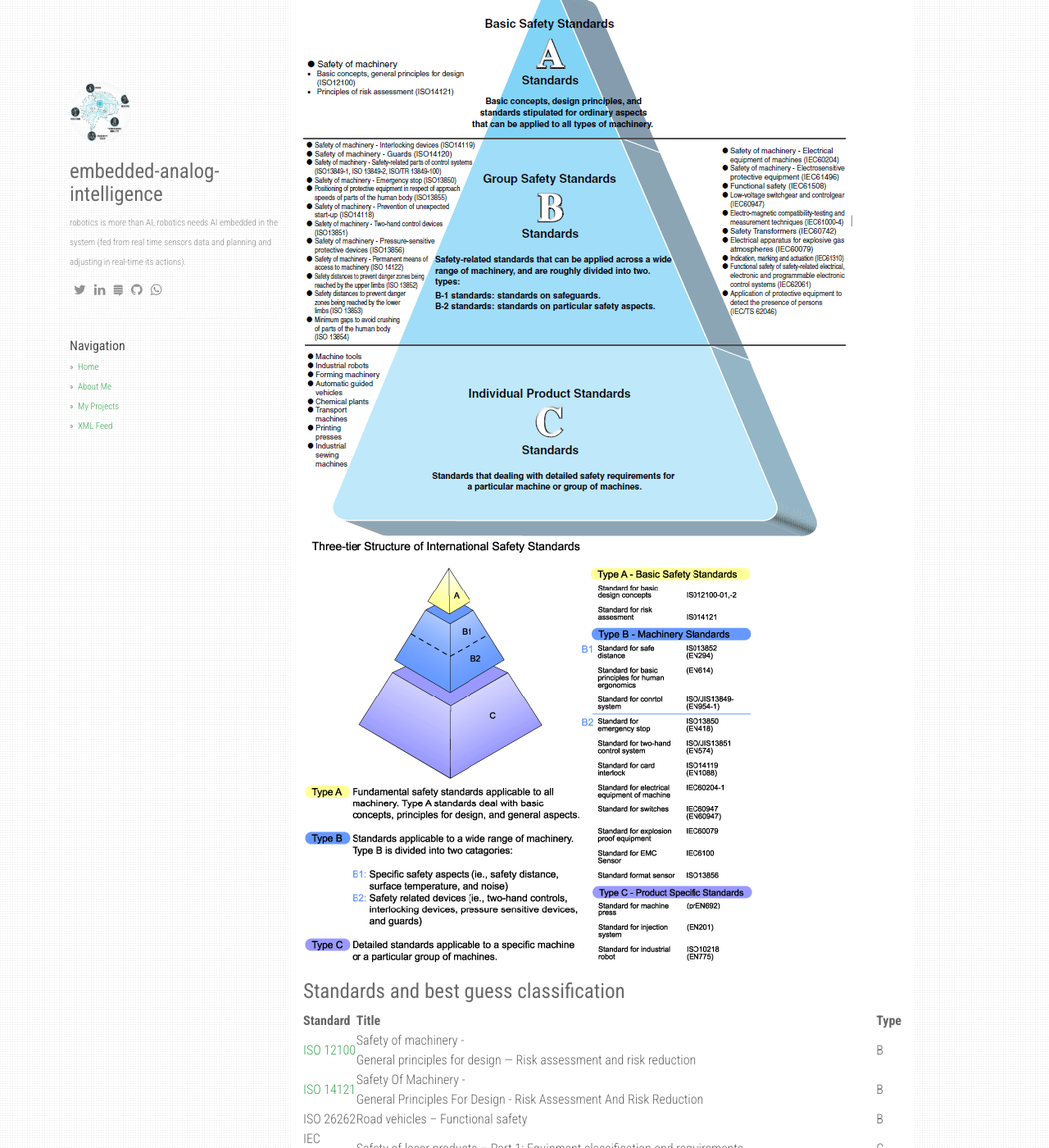
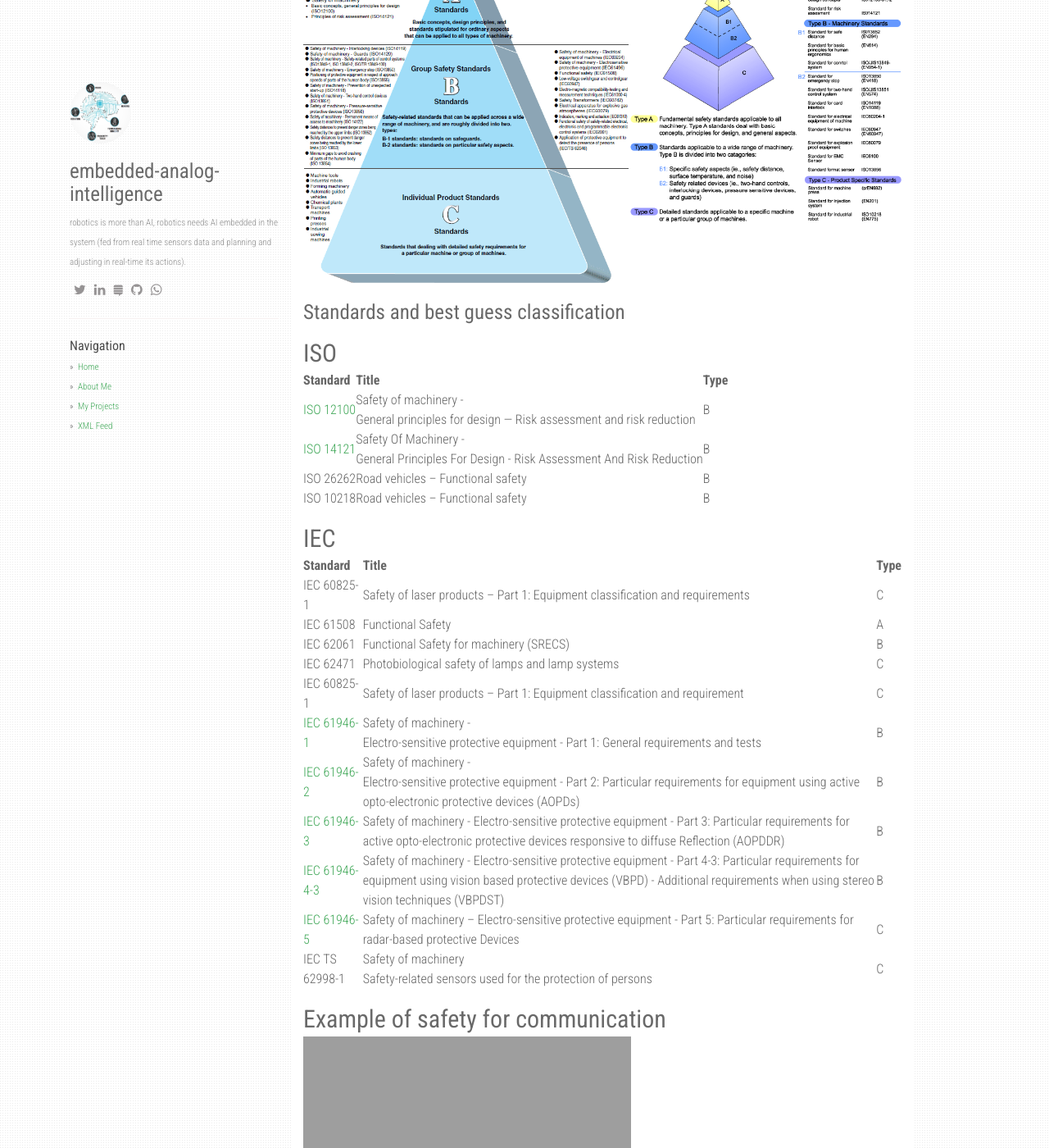
Before and after one commit to matt-chv/embedded-analog-intelligence, a Jekyll site: the page built from _posts/2020-03-16-Safety_Components.md, in a window 1280 px wide and 1400 px high, scrolled down 602 px. Shown: the whole window at 82% size. Built offline with Jekyll 4.4.1, drawn with Linux system fonts in a browser that asks for light colours; nearby versions of some CDN libraries; our own code applies the rules of GitHub Pages for plain Markdown files; comment, search, counter and statistics services are not loaded; some of the changed text lies outside the part shown.

Commit message:
Update 2020-03-16-Safety_Components.md

```diff
--- a/_posts/2020-03-16-Safety_Components.md
+++ b/_posts/2020-03-16-Safety_Components.md
@@ -21,17 +21,26 @@
 * type C: Detailed standards applicable to a *specific machine* or a particular group of machines
 
 ## a few pyramids
-| pyramid 1 | pyramid 2 |
-|---------------|------------------|
-| ![]({{ site.baseurl }}/static/img/safety_pyramid_1.gif) | ![]({{ site.baseurl }}/static/img/safety_pyramid_2.gif)
+
+| pyramid 1                                               | pyramid 2                                               |
+|---------------------------------------------------------|---------------------------------------------------------|
+| ![]({{ site.baseurl }}/static/img/safety_pyramid_1.gif) | ![]({{ site.baseurl }}/static/img/safety_pyramid_2.gif) |
 
 # Standards and best guess classification
+
+## ISO
 
 | Standard  | Title                                   | Type  |
 |-----------|-----------------------------------------|-------|
 | [ISO 12100](https://www.iso.org/standard/51528.html) | Safety of machinery -<br> General principles for design — Risk assessment and risk reduction |  B    |
 | [ISO 14121](https://www.iso.org/standard/38479.html) | Safety Of Machinery -<br> General Principles For Design - Risk Assessment And Risk Reduction |  B    |
 | ISO 26262   | Road vehicles – Functional safety      | B      |
+| ISO 10218   | Road vehicles – Functional safety      | B      |
+
+## IEC
+
+| Standard    | Title                                   | Type  |
+|-------------|-----------------------------------------|-------|
 | IEC 60825-1 | Safety of laser products – Part 1: Equipment classification and requirements | C |
 | IEC 61508   | Functional Safety                                |  A    |
 | IEC 62061   | Functional Safety for machinery (SRECS)          |  B    |
@@ -40,8 +49,9 @@
 | [IEC 61946-1](https://webstore.iec.ch/publication/5500) | Safety of machinery - <br>Electro-sensitive protective equipment - Part 1: General requirements and tests |  B    |
 | [IEC 61946-2](https://webstore.iec.ch/publication/5501) | Safety of machinery - <br>Electro-sensitive protective equipment - Part 2: Particular requirements for equipment using active opto-electronic protective devices (AOPDs) |  B    |
 | [IEC 61946-3](https://webstore.iec.ch/publication/27378) | Safety of machinery - Electro-sensitive protective equipment - Part 3: Particular requirements for active opto-electronic protective devices responsive to diffuse Reflection (AOPDDR)|  B    |
-| [IEC 61946-3](https://webstore.iec.ch/publication/22472) | Safety of machinery - Electro-sensitive protective equipment - Part 4-3: Particular requirements for equipment using vision based protective devices (VBPD) - Additional requirements when using stereo vision techniques (VBPDST)|  B    |
-| IEC 62998-1 | Safety of machinery <br> Safety-related sensors used for the protection of persons | B |
+| [IEC 61946-4-3](https://webstore.iec.ch/publication/22472) | Safety of machinery - Electro-sensitive protective equipment - Part 4-3: Particular requirements for equipment using vision based protective devices (VBPD) - Additional requirements when using stereo vision techniques (VBPDST)|  B    |
+| [IEC 61946-5](https://www.iec.ch/dyn/www/f?p=103:38:380838032894::::FSP_ORG_ID,FSP_APEX_PAGE,FSP_PROJECT_ID:1302,23,103211) | Safety of machinery – Electro-sensitive protective equipment - Part 5: Particular requirements for radar-based protective Devices|  C    |
+| IEC TS 62998-1 | Safety of machinery <br> Safety-related sensors used for the protection of persons | C |
 
 ## Example of safety for communication
 
```
